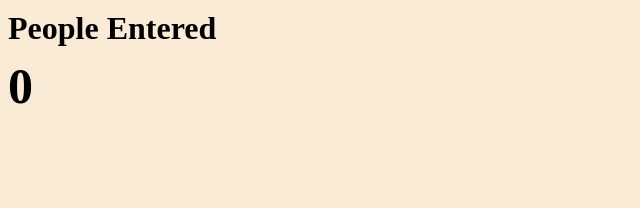
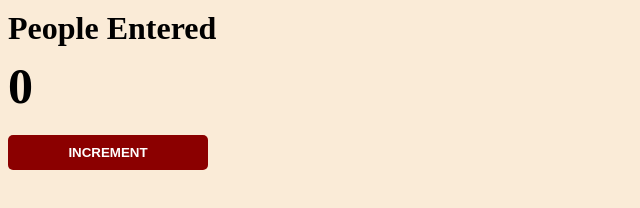
Before and after one commit to yashwanth0203/Passenger-Counter, a plain HTML site: page passenger-counter/index.html in a window 1280 px wide. Shown: the whole page, without its empty margins (0-640 px from the left). Drawn offline with Linux system fonts and the light colour scheme.

Commit message:
added button and onclick

```diff
--- a/passenger-counter/index.html
+++ b/passenger-counter/index.html
@@ -10,5 +10,7 @@
 <body>
     <h1>People Entered</h1>
     <h2 id="count-el">0</h2>
+    <button id="increment-btn" onclick="">INCREMENT</button>
+    <script src="index.js"></script>
 </body>
 </html>
--- a/passenger-counter/style.css
+++ b/passenger-counter/style.css
@@ -13,3 +13,18 @@ h2 {
     margin-top: 0;
     margin-bottom: 20px;
 }
+
+button {
+    border: none;
+    padding-top: 10px;
+    padding-bottom: 10px;
+    color: white;
+    font-weight: bold;
+    width: 200px;
+    margin-bottom: 5px;
+    border-radius: 5px;
+}
+
+#increment-btn{
+    background-color: darkred;
+}
```
